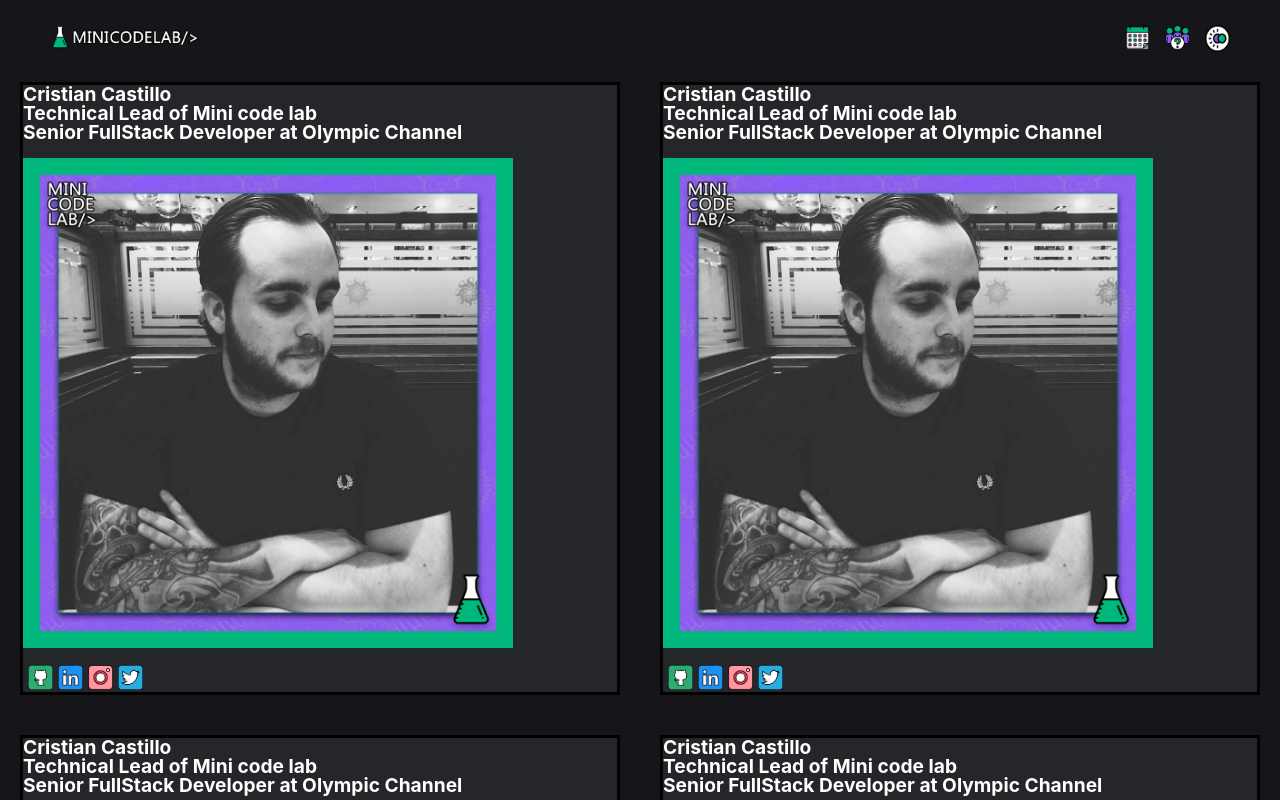
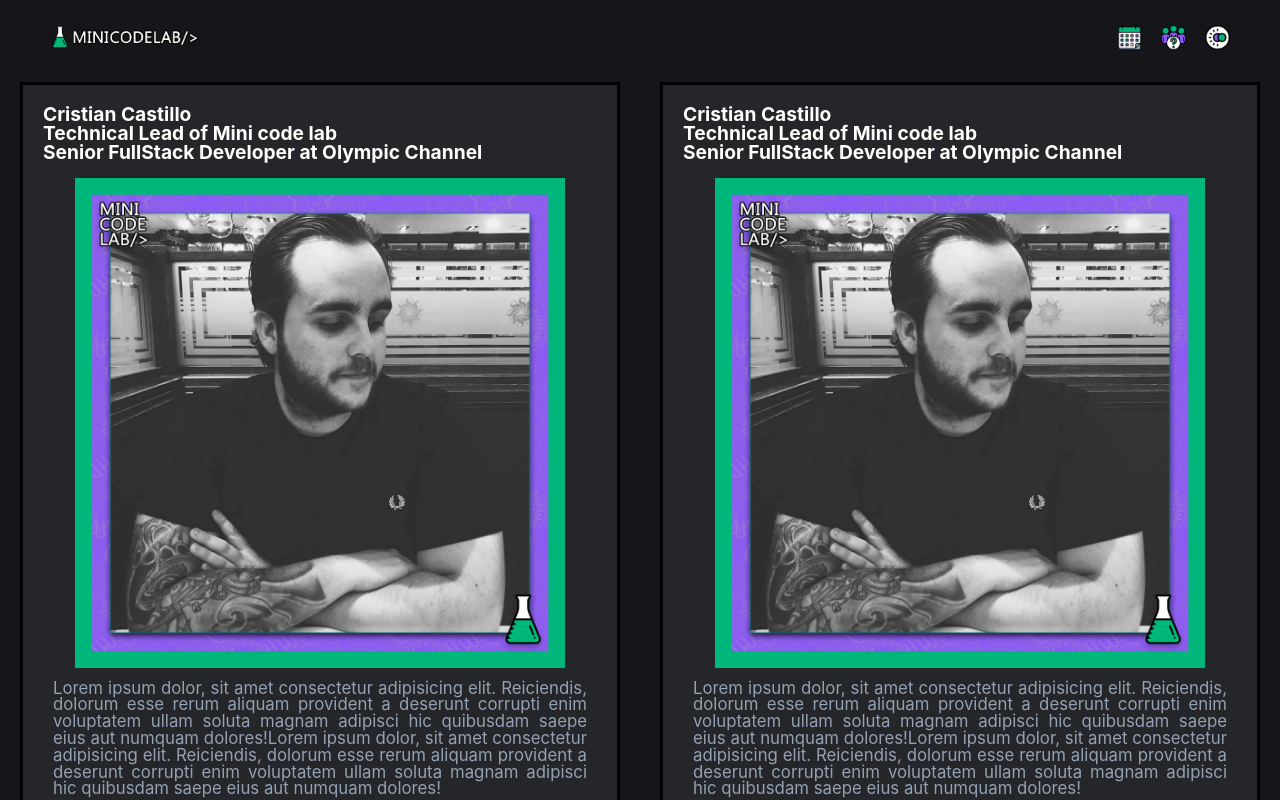
Before and after one commit to MiniCodeLab/minicodelab, a Next.js app: page /about in a window 1280 px wide. Shown: the top 800 px of the page. Built offline with nearby package versions, Linux system fonts and the light colour scheme.

Commit message:
FEAT animation and about cards

```diff
--- a/components/AboutCard.tsx
+++ b/components/AboutCard.tsx
@@ -2,10 +2,12 @@ import Link from 'next/link';
 import Image from 'next/image';
 
 import { UIaboutCard } from '../styles/uiComponents/UIaboutCard';
+import { Fade } from 'react-awesome-reveal';
 
 const AboutCard: React.FC = () => {
   return (
     <UIaboutCard>
+      <Fade cascade triggerOnce>
         <div className="about-card-header">
           <h1>Cristian Castillo</h1>
           <h2>Technical Lead of Mini code lab</h2>
@@ -13,6 +15,14 @@ const AboutCard: React.FC = () => {
         </div>
         <div className="about-card-body">
           <Image src="/alvaro.png" alt="photo cristian" width={490} height={490} />
+          <p>
+            Lorem ipsum dolor, sit amet consectetur adipisicing elit. Reiciendis, dolorum esse rerum
+            aliquam provident a deserunt corrupti enim voluptatem ullam soluta magnam adipisci hic
+            quibusdam saepe eius aut numquam dolores!Lorem ipsum dolor, sit amet consectetur
+            adipisicing elit. Reiciendis, dolorum esse rerum aliquam provident a deserunt corrupti
+            enim voluptatem ullam soluta magnam adipisci hic quibusdam saepe eius aut numquam
+            dolores!
+          </p>
         </div>
         <ul className="about-card-footer">
           <li>
@@ -28,6 +38,7 @@ const AboutCard: React.FC = () => {
             <Image src="/twitter.png" alt="Twitter icon" width={25} height={25} />
           </li>
         </ul>
+      </Fade>
     </UIaboutCard>
   );
 };
--- a/components/Footer.tsx
+++ b/components/Footer.tsx
@@ -1,10 +1,12 @@
 import Image from 'next/image';
+import { Fade } from 'react-awesome-reveal';
 
 import { UIfooter } from '../styles/uiComponents/UIfooter';
 
 const Footer: React.FC = () => {
   return (
     <UIfooter>
+      <Fade cascade triggerOnce>
         <ul>
           <li>
             <Image src="/github.png" alt="logo twitter" width={25} height={25} />
@@ -28,6 +30,7 @@ const Footer: React.FC = () => {
             <Image src="/twitter.png" alt="logo twitter" width={25} height={25} />
           </li>
         </ul>
+      </Fade>
     </UIfooter>
   );
 };
--- a/components/Menu.tsx
+++ b/components/Menu.tsx
@@ -1,6 +1,7 @@
 import Link from 'next/link';
 import Image from 'next/image';
 import dynamic from 'next/dynamic';
+import { AttentionSeeker, Fade } from 'react-awesome-reveal';
 
 const ColorMode = dynamic(() => import('./ColorMode'), {
   ssr: false
@@ -9,6 +10,7 @@ const ColorMode = dynamic(() => import('./ColorMode'), {
 const Menu: React.FC = () => {
   return (
     <ul>
+      <AttentionSeeker effect="tada">
         <li className="logo">
           <Link href="/" passHref>
             <a>
@@ -16,7 +18,9 @@ const Menu: React.FC = () => {
             </a>
           </Link>
         </li>
+      </AttentionSeeker>
       <li>
+        <Fade cascade triggerOnce>
         <Link href="/calendar" passHref>
           <a className="other">
             <Image src="/calendar.png" alt="Calendar icon" width={25} height={25} />
@@ -28,6 +32,7 @@ const Menu: React.FC = () => {
           </a>
         </Link>
         <ColorMode />
+      </Fade>
       </li>
     </ul>
   );
--- a/package.json
+++ b/package.json
@@ -13,6 +13,7 @@
     "@notionhq/client": "^0.4.11",
     "next": "12.0.7",
     "react": "17.0.2",
+    "react-awesome-reveal": "^3.8.1",
     "react-dom": "17.0.2"
   },
   "devDependencies": {
--- a/pages/about.tsx
+++ b/pages/about.tsx
@@ -1,11 +1,12 @@
 import Head from 'next/head';
 
 import Menu from 'components/Menu';
+import Footer from 'components/Footer';
 
 import AboutCard from 'components/AboutCard';
 import { UImenu } from 'styles/uiComponents/UImenu';
 import { UIlist } from 'styles/uiComponents/UIlist';
-
+import { Fade } from 'react-awesome-reveal';
 const About: React.FC = () => {
   return (
     <div>
@@ -16,12 +17,15 @@ const About: React.FC = () => {
       <UImenu>
         <Menu />
       </UImenu>
+      <Fade cascade duration={1500}>
         <UIlist>
           <AboutCard />
           <AboutCard />
           <AboutCard />
           <AboutCard />
         </UIlist>
+      </Fade>
+      <Footer />
     </div>
   );
 };
--- a/pages/calendar.tsx
+++ b/pages/calendar.tsx
@@ -10,6 +10,7 @@ import { UIcard } from 'styles/uiComponents/UIcard';
 import { UIlist } from 'styles/uiComponents/UIlist';
 import { UIbutton } from 'styles/uiComponents/UIbutton';
 import { UItag } from 'styles/uiComponents/UItag';
+import { Fade } from 'react-awesome-reveal';
 
 const Feed: React.FC<Props> = ({ calendar }) => {
   return (
@@ -22,6 +23,7 @@ const Feed: React.FC<Props> = ({ calendar }) => {
       <UImenu>
         <Menu />
       </UImenu>
+      <Fade cascade duration={1500}>
       <UIlist>
         {calendar.map((date) => (
           <UIcard key={date.id}>
@@ -50,6 +52,7 @@ const Feed: React.FC<Props> = ({ calendar }) => {
           </UIcard>
         ))}
       </UIlist>
+      </Fade>
       <Footer />
     </div>
   );
--- a/pages/index.tsx
+++ b/pages/index.tsx
@@ -11,7 +11,7 @@ import { UIcard } from 'styles/uiComponents/UIcard';
 import { UIbutton } from 'styles/uiComponents/UIbutton';
 import { UIlist } from 'styles/uiComponents/UIlist';
 import { UItag } from 'styles/uiComponents/UItag';
-
+import { Fade } from 'react-awesome-reveal';
 const Home: React.FC<Props> = ({ posts }) => {
   return (
     <div>
@@ -22,6 +22,7 @@ const Home: React.FC<Props> = ({ posts }) => {
       <UImenu>
         <Menu />
       </UImenu>
+      <Fade cascade duration={1500}>
         <UIlist>
           {posts.map((post) => (
             <UIcard key={post.id}>
@@ -30,6 +31,7 @@ const Home: React.FC<Props> = ({ posts }) => {
                 <div>
                   <h1>{post.title}</h1>
                   <p className="date">{post.date}</p>
+                  <p>{post.author}</p>
                 </div>
               </div>
               <div className="card-body">
@@ -52,6 +54,7 @@ const Home: React.FC<Props> = ({ posts }) => {
             </UIcard>
           ))}
         </UIlist>
+      </Fade>
       <Footer />
     </div>
   );
--- a/styles/globals.css
+++ b/styles/globals.css
@@ -221,5 +221,10 @@ p {
   button {
     font-size: calc(var(--button-text) * (var(--text-to-mobile)));
   }
+  .post-button{
+    display: flex;
+    justify-content: center;
+    margin: 20px;
+  }
 }
 /* END - MEDIA DESKTOP */
--- a/styles/uiComponents/UIaboutCard.tsx
+++ b/styles/uiComponents/UIaboutCard.tsx
@@ -7,7 +7,7 @@ export const UIaboutCard = styled.div`
   width: 100%;
   background-color: var(--color-card-bg);
   border: 3px solid var(--color-stroke);
-  padding: 1;
+  padding: 20px;
   @media (min-width: 840px) {
     width: calc(50% - 40px);
   }
@@ -15,15 +15,22 @@ export const UIaboutCard = styled.div`
     display: flex;
     flex-direction: column;
     margin-bottom: 15px;
+
   }
 
   .about-card-body {
     margin-bottom: 15px;
+    text-align:center;
+
+    p{
+      margin: 10px;
+      text-align: justify;
+    }
   }
 
   .about-card-footer {
     display: flex;
-    justify-content: flex-start;
+    justify-content: flex-end;
     li {
       margin-left: 5px;
     }
--- a/styles/uiComponents/UiMenu.tsx
+++ b/styles/uiComponents/UiMenu.tsx
@@ -10,11 +10,11 @@ export const UImenu = styled.nav`
       margin: 10px 50px;
       cursor: pointer;
       .other {
-        margin-right: 15px;
+        margin-right: 19px;
       }
       a:hover {
         transition: 0.5s;
-        transform: scale(1.5);
+        transform: scale(1.3);
       }
     }
   }
--- a/styles/uiComponents/UiPost.tsx
+++ b/styles/uiComponents/UiPost.tsx
@@ -20,11 +20,10 @@ export const UiPost = styled.article`
     background: var(--color-card-bg);
     border: 1px solid #ddd;
     border-radius: 8px;
-    border-left: 3px solid var(--color-bg-toggle);
+    border-left: 3px solid var(--color-green);
     color: var(--color-paragraph);
     page-break-inside: avoid;
     font-family: monospace;
-    font-size: 15px;
     line-height: 1.6;
     margin-bottom: 1.6em;
     max-width: 100%;
@@ -45,4 +44,7 @@ export const UiPost = styled.article`
     color: var(--color-bg-toggle);
     font-weight: bold;
   }
+  .post-button{
+    margin: 20px;
+  }
 `;
```
Also changed, not shown: pages/feed/[id].tsx (+11 -4 lines), 1 other file (tests, documents, lock files or other folders). Lines whose indentation alone changed are shown as unchanged.
